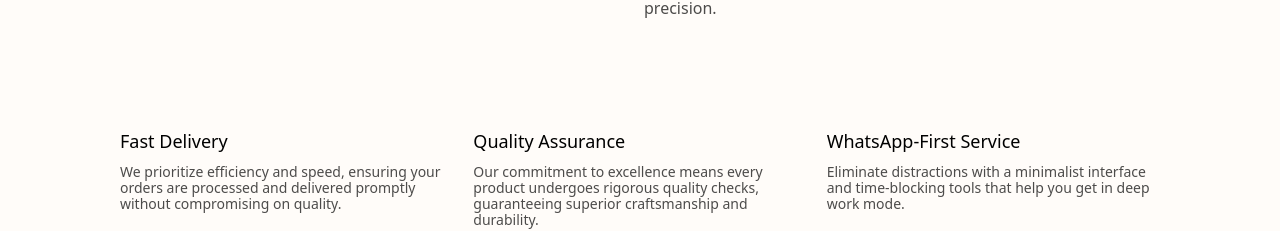
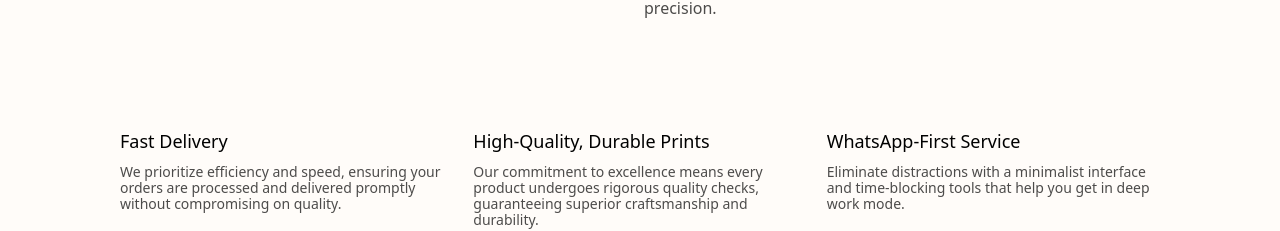
Before and after one commit to metaxglobal/colorfashion-landingpage, a Next.js app: page / in a window 1280 px wide. Shown: the part 1360-1591 px from the top of the page. Built offline with nearby package versions, Linux system fonts and the light colour scheme; some icons are missing.

Commit message:
Update about-section.tsx

```diff
--- a/components/features/about/about-section.tsx
+++ b/components/features/about/about-section.tsx
@@ -53,7 +53,7 @@
                         className="h-full"
                     />
                     <AboutCard
-                        title="Quality Assurance"
+                        title="High-Quality, Durable Prints"
                         description="Our commitment to excellence means every product undergoes rigorous quality checks, guaranteeing superior craftsmanship and durability."
                         icon={<Award02Icon className="h-6 w-6 text-primary lg:h-8 lg:w-8" />}
                         className="h-full"
```
